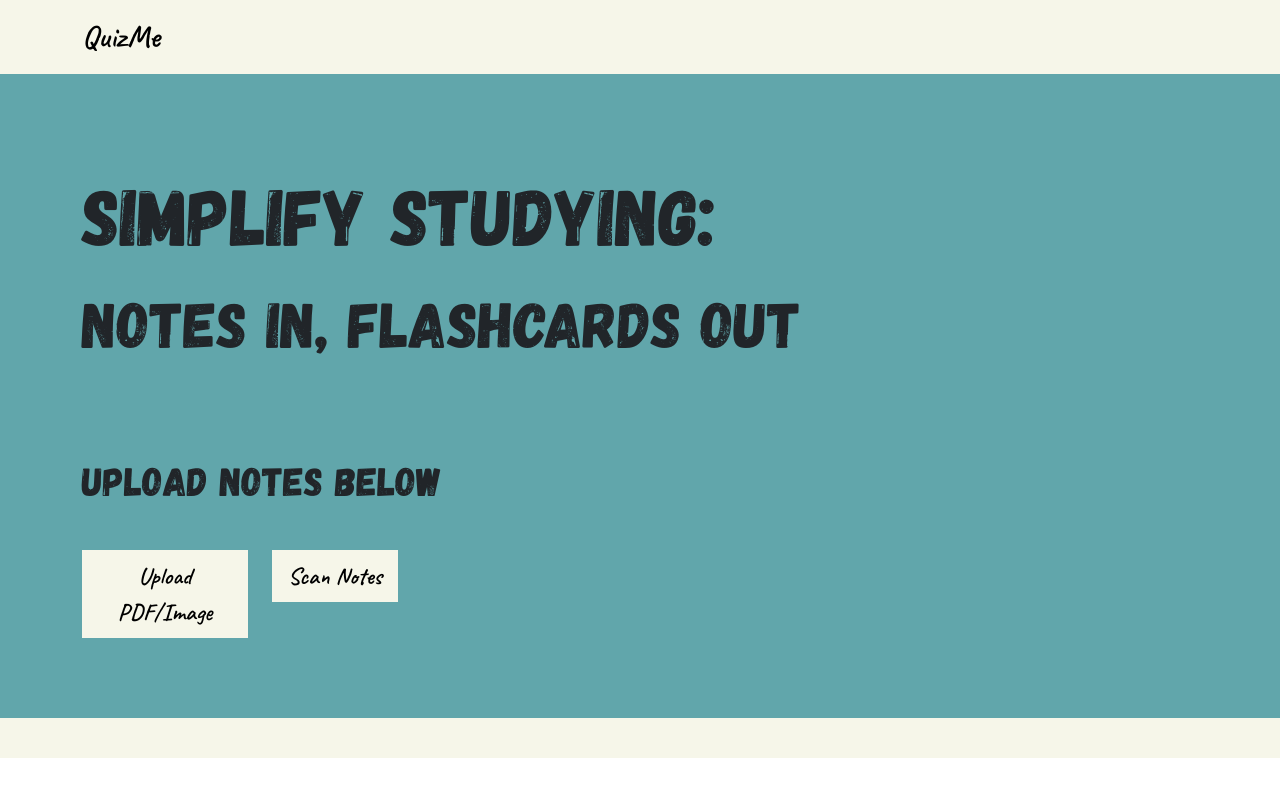
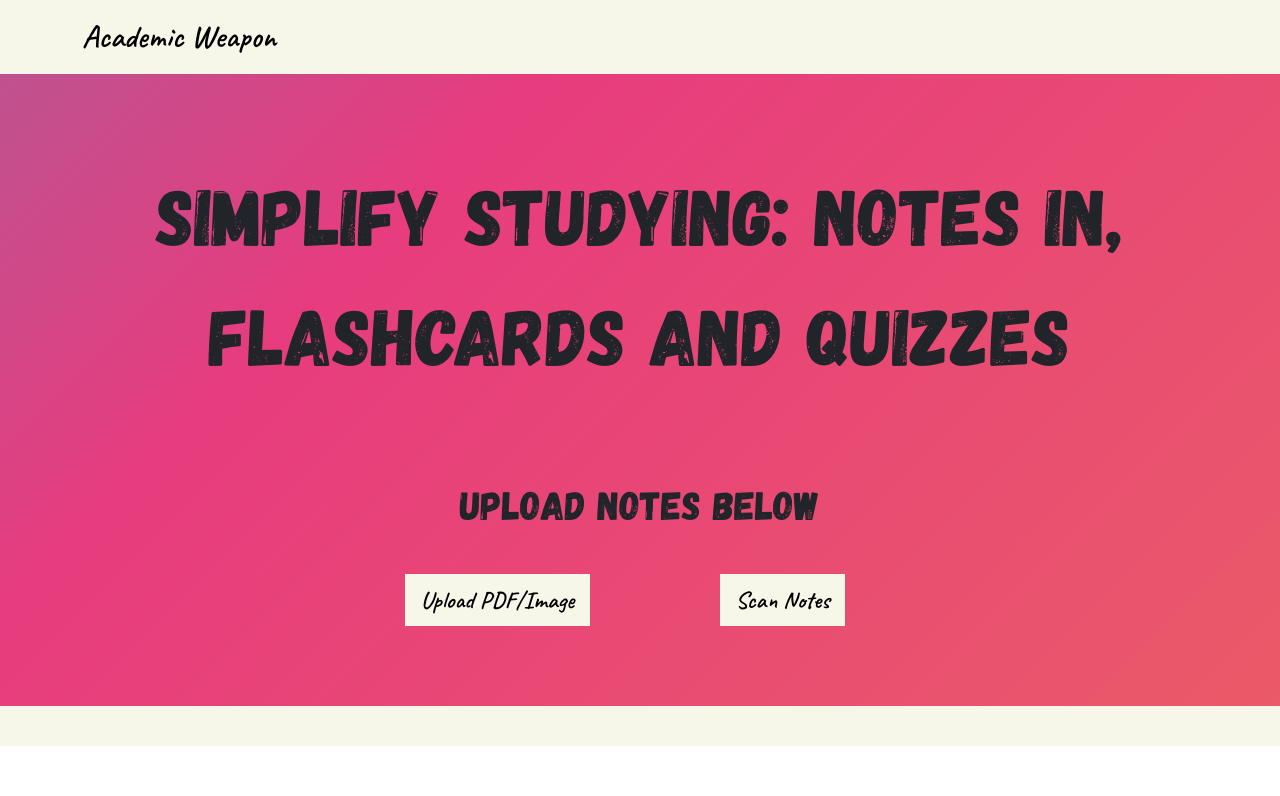
Before and after one commit to sarvaSanjay/AcademicWeapon, a React (Create React App) app in the folder quizeme/: page / in a window 1280 px wide. Shown: the top 796 px of the page. Built offline with nearby package versions, Linux system fonts and the light colour scheme.

Commit message:
Fancy styling with GPT integration

```diff
--- a/quizeme/src/App.css
+++ b/quizeme/src/App.css
@@ -1,40 +1,5 @@
 body {
     background-color: #61A6AB;}
-
-/*.App-logo {*/
-/*  height: 40vmin;*/
-/*  pointer-events: none;*/
-/*}*/
-
-/*@media (prefers-reduced-motion: no-preference) {*/
-/*  .App-logo {*/
-/*    animation: App-logo-spin infinite 20s linear;*/
-/*  }*/
-/*}*/
-
-/*.App-header {*/
-/*  background-color: #282c34;*/
-/*  min-height: 100vh;*/
-/*  display: flex;*/
-/*  flex-direction: column;*/
-/*  align-items: center;*/
-/*  justify-content: center;*/
-/*  font-size: calc(10px + 2vmin);*/
-/*  color: white;*/
-/*}*/
-
-/*.App-link {*/
-/*  color: #61dafb;*/
-/*}*/
-
-/*@keyframes App-logo-spin {*/
-/*  from {*/
-/*    transform: rotate(0deg);*/
-/*  }*/
-/*  to {*/
-/*    transform: rotate(360deg);*/
-/*  }*/
-/*}*/
 @font-face {
     font-family: Caveat;
     src: url('../src/assests/Caveat-VariableFont_wght.ttf');
@@ -45,8 +10,29 @@ body {
     src: url('../src/assests/Gagalin-Regular.otf');
 }
 .home{
-    background-color: #61A6AB;
+    /* background-color: #61A6AB; */
+    background: linear-gradient(-45deg, #ee7752, #e73c7e, #23a6d5, #23d5ab);
+	background-size: 400% 400%;
+	animation: gradient 15s ease infinite;
 }
+@keyframes gradient {
+	0% {
+		background-position: 0% 50%;
+	}
+	50% {
+		background-position: 100% 50%;
+	}
+	100% {
+		background-position: 0% 50%;
+	}
+}
+
+.center {
+    display: flex;
+    justify-content: center;
+    align-items: center;
+}
+
 .brand{
     font-family: 'Caveat', cursive;
 }
@@ -54,20 +40,24 @@ body {
     padding-top: 5rem;
     font-size: 5rem;
     font-family: Gagalin, serif;
+    text-align: center;
 }
 .heading-2{
     font-size: 4rem;
     font-family: Gagalin, serif;
+    text-align: center;
 }
 .sub-heading{
     padding-top: 5rem;
     font-size: 2.5rem;
     padding-bottom: 2.5rem;
     font-family: Gagalin, serif;
+    text-align: center;
 }
 
 .buttons{
     padding-bottom: 2.5rem;
+    text-align: center;
 }
 
 .navbar{
--- a/quizeme/src/Quiz.css
+++ b/quizeme/src/Quiz.css
@@ -1,13 +1,32 @@
+.bg {
+    background: linear-gradient(-45deg, #ee7752, #e73c7e, #23a6d5, #23d5ab);
+	background-size: 400% 400%;
+    height: 100vh;
+	animation: gradient 15s ease infinite;
+    display: flex;
+    align-items: center;
+}
+@keyframes gradient {
+	0% {
+		background-position: 0% 50%;
+	}
+	50% {
+		background-position: 100% 50%;
+	}
+	100% {
+		background-position: 0% 50%;
+	}
+}
 /* Quiz Container */
 .quiz-container {
-    background-color: #f8f8f8;
+    background-color: #d1e8e2;
     padding: 20px;
     border-radius: 8px;
     box-shadow: 0 0 10px rgba(0, 0, 0, 0.2);
     text-align: center;
-    max-width: 400px;
+    width: 400px;
     margin: 0 auto;
-    font-family: Arial, sans-serif;
+    font-family: 'Caveat', cursive;
 }
 
 /* Score Container */
--- a/quizeme/src/components/FlashCards.jsx
+++ b/quizeme/src/components/FlashCards.jsx
@@ -7,7 +7,7 @@ function Flashcards(props) {
     const [isQuiz,setIsQuiz]= useState(false)
     return (
         <div className='flashcards'>
-            <Button>Go To the Quiz</Button>
+            <a href = '/'><Button>Back To Home</Button></a>
             <h1 className='heading'>FlashCards:</h1>
         <Carousel interval={null}>
             {props.flashcards.map(flashcard => {return (<Carousel.Item><Flashcard question ={flashcard.question} answer={flashcard.answer} /></Carousel.Item>)})};
--- a/quizeme/src/components/Home.jsx
+++ b/quizeme/src/components/Home.jsx
@@ -5,14 +5,29 @@ import Row from 'react-bootstrap/Row';
 import Col from 'react-bootstrap/Col';
 import Button from 'react-bootstrap/Button';
 import FlashCards from "./FlashCards";
+import Quiz from "./Quiz";
+import TypingAnimation from './TypingAnimation';
+import WebcamCapture from "./WebcamCapture";
 import { useState, useEffect } from 'react';
 import { read_from_image } from '../ocr';
+
+
 function Home(){
     const [showGenerate, setShowGenerate] = useState(false);
     const [filename, setFilename] = useState('No file selected');
     const [file, setFile] = useState(null);
-    const [showFlashCard,setFlashCard]=useState(false)
+    const [showState, setShowState] = useState(0);
     const [sample,setSample]=useState(null)
+
+    const [flashcards, setFlashcards] = useState([]);
+    const [quiz, setQuiz] = useState([{
+                question: 'Question?',
+                optionA: 'A',
+                optionB: 'B',
+                optionC:  'C',
+                optionD: 'D',
+                answer: 'C'
+            }]);
 
     const handleFileUpload = () => {
         const input = document.createElement('input');
@@ -29,41 +44,88 @@ function Home(){
     };
 
     const generateFlashcards = () => {
-        const array_text = read_from_image(file).then(text => {
-            console.log('Recognized text:', text);
-            // You can use the recognized text here
+        const data = 'Binary search is an algorithm that finds the position of a target value within a sorted array. Binary search compares the target value to the middle element of the array. If they are not equal, the half in which the target cannot lie is eliminated and the search continues on the remaining half, again taking the middle element to compare to the target value, and repeating this until the target value is found. If the search ends with the remaining half being empty, the target is not in the array.'
+        fetch('https://uofthacks.pythonanywhere.com/flashcards', {
+            method: 'POST',
+            headers: {
+                'Content-Type': 'application/json',
+                // You can add additional headers here if needed
+              },
+            body: JSON.stringify({'text': data}), // Convert the data to JSON string
           })
-          .catch(error => {
-            console.error('Recognition error:', error);
+            .then((response) => {
+              if (!response.ok) {
+                throw new Error('Network response was not ok');
+              }
+              response.json().then((data) => {
+                console.log(data);
+                setQuiz(data);
+                setShowState(1);
               });
+            })
+            .then((responseData) => {
+              console.log('POST request successful:', responseData);
+            })
+            .catch((error) => {
+              console.error('POST request error:', error);
+            });
+
     }
-    return(
+
+    const generateQuiz = () => {
+        const data = 'Binary search is an algorithm that finds the position of a target value within a sorted array. Binary search compares the target value to the middle element of the array. If they are not equal, the half in which the target cannot lie is eliminated and the search continues on the remaining half, again taking the middle element to compare to the target value, and repeating this until the target value is found. If the search ends with the remaining half being empty, the target is not in the array.'
+        fetch('https://uofthacks.pythonanywhere.com/quiz', {
+            method: 'POST',
+            headers: {
+                'Content-Type': 'application/json',
+                // You can add additional headers here if needed
+              },
+            body: JSON.stringify({'text': data}), // Convert the data to JSON string
+          })
+            .then((response) => {
+              if (!response.ok) {
+                throw new Error('Network response was not ok');
+              }
+              response.json().then((data) => {
+                console.log(data);
+                setQuiz(data);
+                setShowState(2);
+              });
+            })
+            .then((responseData) => {
+              console.log('POST request successful:', responseData);
+            })
+            .catch((error) => {
+              console.error('POST request error:', error);
+            });
+
+    }
+
+    const handleScan = () => {
+        setShowState(3);
+    }
+
+    switch(showState){
+        case 0:
+            return (
                 <div className='home'>
                     <div>
                         <Navbar className="navbar">
                             <Container>
-                <Navbar.Brand className='brand' size='lg'>QuizMe</Navbar.Brand>
+                                <Navbar.Brand className='brand' size='lg'>Academic Weapon</Navbar.Brand>
                             </Container>
                         </Navbar>
                     </div>
                     <Container>
-                <Row>
-                    <Col className='heading'>SIMPLIFY STUDYING:</Col>
-                </Row>
-                <Row className='heading-2'>
-                    <Col>NOTES IN, FLASHCARDS OUT</Col>
-                </Row>
-                <Row>
+                        <TypingAnimation/>
+                        <Row className = 'align-items-center'>
                             <Col className='sub-heading'> UPLOAD NOTES BELOW</Col>
-                    <Col></Col>
                         </Row>
                         <Row className='buttons'>
+                            <Col> <Button color='#F6F6E9' size='lg' className={showGenerate ? '' : 'hide'} onClick={showGenerate ? generateFlashcards : () => {}}>Generate FlashCards</Button></Col>
                             <Col> <Button color='#F6F6E9' size='lg' onClick={handleFileUpload}>Upload PDF/Image</Button></Col>
-                    <Col> <Button color='#F6F6E9' size='lg'>Scan Notes</Button></Col>
-                    <Col> <Button color='#F6F6E9' size='lg' className={showGenerate ? '' : 'hide'} onClick={showGenerate ? generateFlashcards : () => {}}>Generate</Button></Col>
-                    <Col></Col>
-                    <Col></Col>
-                    <Col></Col>
+                            <Col> <Button color='#F6F6E9' size='lg' onClick={handleScan}>Scan Notes</Button></Col>
+                            <Col> <Button color='#F6F6E9' size='lg' className={showGenerate ? '' : 'hide'} onClick={showGenerate ? generateQuiz : () => {}}>Generate Quiz</Button></Col>
                         </Row>
                         <div>
                             <p className={showGenerate ? 'text' : 'hide'}>
@@ -72,10 +134,19 @@ function Home(){
                         </div>
                     </Container>
                     <footer>
-
                     </footer>
                 </div>
-    )
+            );
+        case 1:
+            return <FlashCards flashcards={flashcards}/>;
+        case 2:
+            return <Quiz quiz={quiz}/>;
+        case 3:
+            return <WebcamCapture/>;
+        default:
+            return null;
+    }
+
 }
 
 export default Home;
--- /dev/null
+++ b/quizeme/src/components/TypingAnimation.jsx
@@ -0,0 +1,34 @@
+import React, { useState, useEffect } from 'react';
+import { Row, Col } from 'react-bootstrap';
+
+function TypingAnimation() {
+  const [text, setText] = useState('');
+  const fullText = 'Simplify Studying: \n Notes in, Flashcards and Quizzes out'; // The text you want to animate
+
+  useEffect(() => {
+    let currentIndex = 0;
+
+    const typingInterval = setInterval(() => {
+      if (currentIndex < fullText.length) {
+        setText(fullText.slice(0, currentIndex + 1));
+        currentIndex++;
+      } else {
+        clearInterval(typingInterval);
+      }
+    }, 100); // Adjust the speed of typing animation (in milliseconds)
+
+    return () => {
+      clearInterval(typingInterval); // Clean up the interval when the component unmounts
+    };
+  }, []);
+
+  return (
+    <>
+    <Row>
+        <Col className='heading'>{text}</Col>
+    </Row>
+    </>
+  );
+}
+
+export default TypingAnimation;
```
Also changed, not shown: quizeme/src/components/Quiz.jsx (+45 -24 lines). Lines whose indentation alone changed are shown as unchanged.
